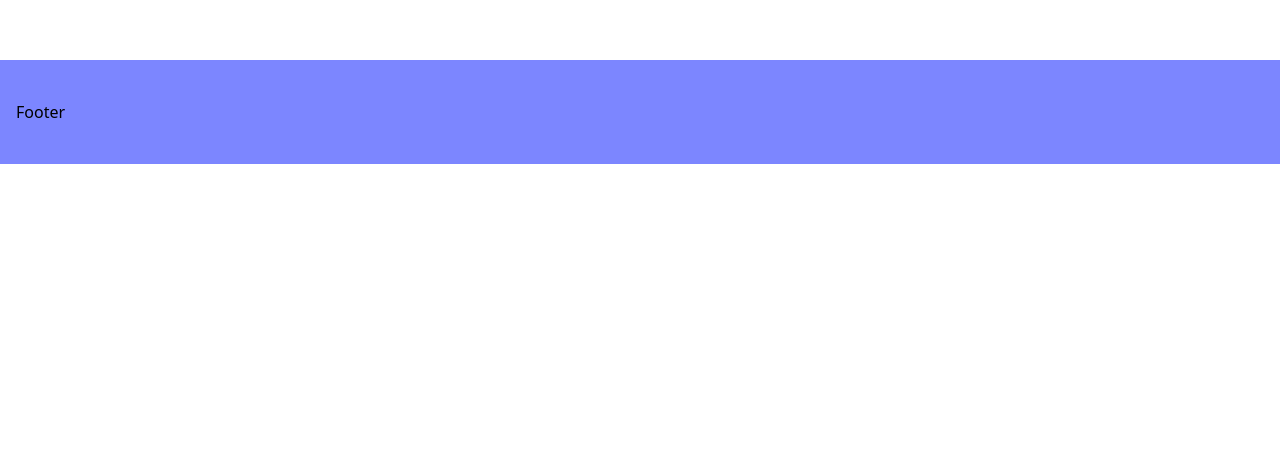
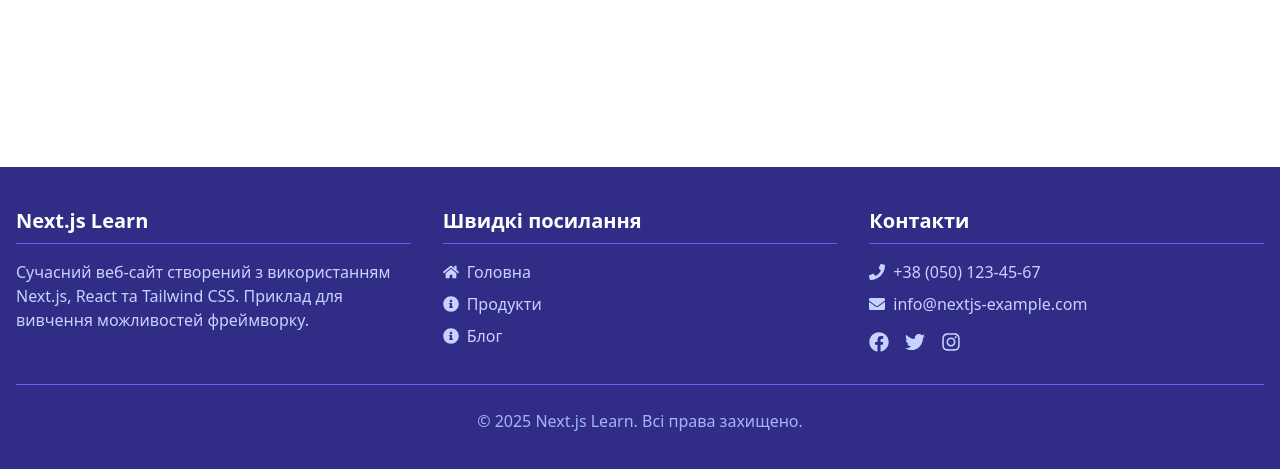
Before and after one commit to FomenkoAndrey/___nextjs-course_____20250418, a Next.js app: page / in a window 1280 px wide. Shown: the part 633-1102 px from the top of the page. Before the commit the page ends 800 px from the top, so only its background shows below. Built offline with nearby package versions, Linux system fonts and the light colour scheme.

Commit message:
Style(tailwind): update footer implementation and adjust global styles

```diff
--- a/src/app/globals.css
+++ b/src/app/globals.css
@@ -6,7 +6,7 @@
 
 .main-container {
   @apply bg-white py-10;
-  min-height: calc(100vh + -263px);
+  min-height: calc(100vh - 156px);
 }
 
 .header-title {
@@ -22,11 +22,11 @@
   content: '';
   position: absolute;
   width: 100%;
-  height: 3px;
+  height: 2px;
   bottom: 0;
   left: 0;
   background-color: currentColor;
-  opacity: 0.1;
+  opacity: 0.05;
 }
 
 .header-title-h2 {
--- a/src/app/layout.tsx
+++ b/src/app/layout.tsx
@@ -2,6 +2,7 @@
 import { Geist, Geist_Mono } from 'next/font/google'
 import './globals.css'
 import Navbar from '@/components/Navbar'
+import Footer from '@/components/Footer'
 import 'react-tooltip/dist/react-tooltip.css'
 
 const geistSans = Geist({
@@ -39,9 +40,7 @@
         <main className="main-container">
           <div className="container mx-auto px-4">{children}</div>
         </main>
-        <footer className="bg-indigo-400 py-10">
-          <div className="container mx-auto px-4">Footer</div>
-        </footer>
+        <Footer />
       </body>
     </html>
   )
--- /dev/null
+++ b/src/components/Footer.tsx
@@ -0,0 +1,78 @@
+'use client'
+
+import Link from 'next/link'
+import { FaHome, FaInfoCircle, FaPhone, FaEnvelope, FaFacebook, FaTwitter, FaInstagram } from 'react-icons/fa'
+
+const currentYear = new Date().getFullYear()
+
+const Footer = () => {
+  return (
+    <footer className="bg-indigo-900 text-white py-10">
+      <div className="container mx-auto px-4">
+        <div className="grid grid-cols-1 md:grid-cols-3 gap-8">
+          {/* Колонка з інформацією про сайт */}
+          <div>
+            <h3 className="text-xl font-bold mb-4 border-b border-indigo-500 pb-2">Next.js Learn</h3>
+            <p className="text-indigo-200 mb-4">
+              Сучасний веб-сайт створений з використанням Next.js, React та Tailwind CSS. Приклад для вивчення
+              можливостей фреймворку.
+            </p>
+          </div>
+
+          {/* Колонка з корисними посиланнями */}
+          <div>
+            <h3 className="text-xl font-bold mb-4 border-b border-indigo-500 pb-2">Швидкі посилання</h3>
+            <ul className="space-y-2">
+              <li>
+                <Link href="/" className="text-indigo-200 hover:text-white flex items-center">
+                  <FaHome className="mr-2" /> Головна
+                </Link>
+              </li>
+              <li>
+                <Link href="/products" className="text-indigo-200 hover:text-white flex items-center">
+                  <FaInfoCircle className="mr-2" /> Продукти
+                </Link>
+              </li>
+              <li>
+                <Link href="/posts" className="text-indigo-200 hover:text-white flex items-center">
+                  <FaInfoCircle className="mr-2" /> Блог
+                </Link>
+              </li>
+            </ul>
+          </div>
+
+          {/* Колонка з контактами */}
+          <div>
+            <h3 className="text-xl font-bold mb-4 border-b border-indigo-500 pb-2">Контакти</h3>
+            <ul className="space-y-2">
+              <li className="flex items-center text-indigo-200">
+                <FaPhone className="mr-2" /> +38 (050) 123-45-67
+              </li>
+              <li className="flex items-center text-indigo-200">
+                <FaEnvelope className="mr-2" /> info@nextjs-example.com
+              </li>
+              <li className="flex items-center space-x-4 mt-4">
+                <a href="#" className="text-indigo-200 hover:text-white">
+                  <FaFacebook size={20} />
+                </a>
+                <a href="#" className="text-indigo-200 hover:text-white">
+                  <FaTwitter size={20} />
+                </a>
+                <a href="#" className="text-indigo-200 hover:text-white">
+                  <FaInstagram size={20} />
+                </a>
+              </li>
+            </ul>
+          </div>
+        </div>
+
+        {/* Копірайт внизу */}
+        <div className="border-t border-indigo-500 mt-8 pt-6 text-center text-indigo-300">
+          <p>&copy; {currentYear} Next.js Learn. Всі права захищено.</p>
+        </div>
+      </div>
+    </footer>
+  )
+}
+
+export default Footer
```
